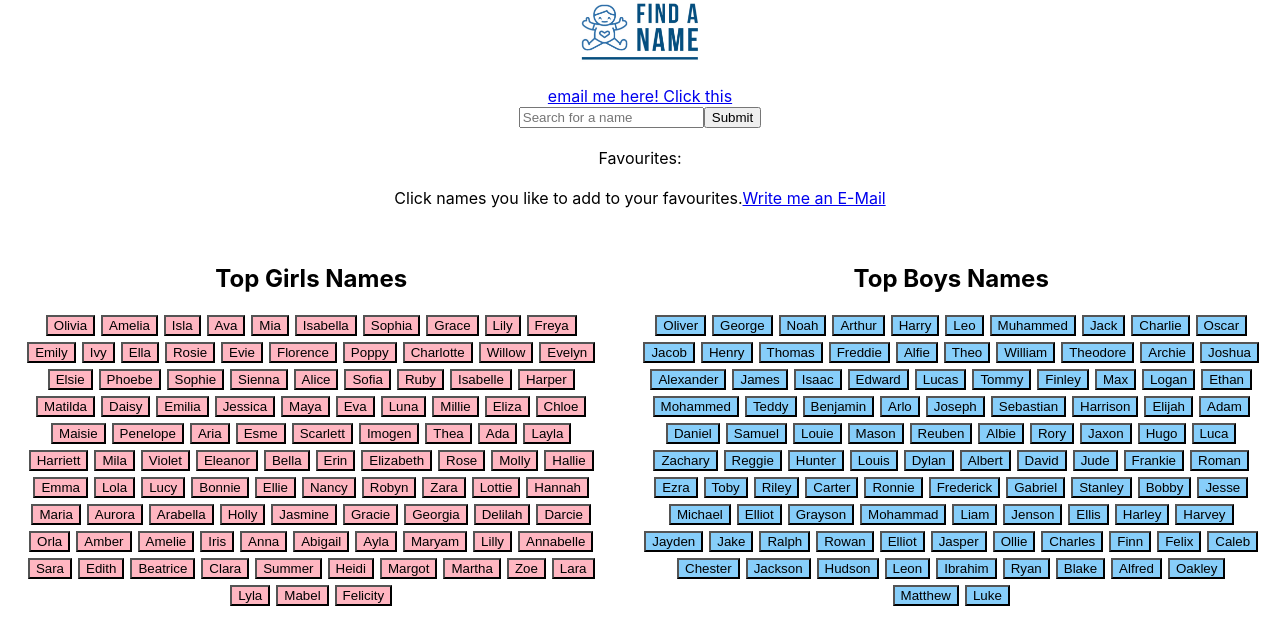
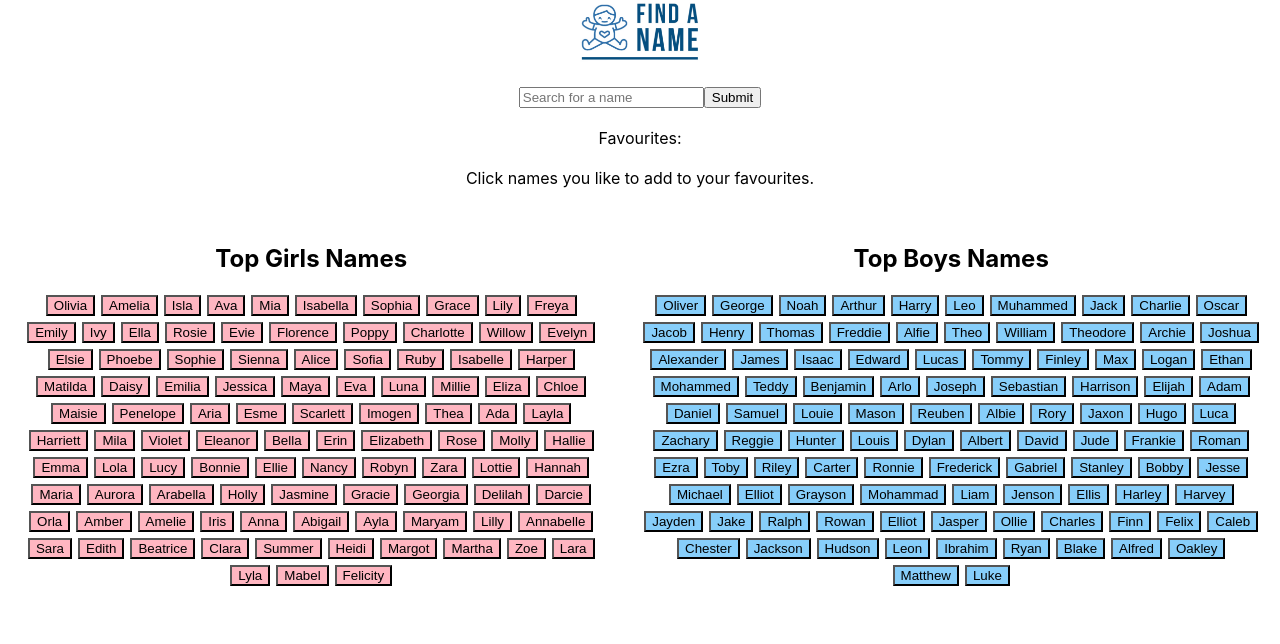
Before and after one commit to nPelvin/findaname, a React (Create React App) app in the folder client/: page / in a window 1280 px wide. Shown: the top 644 px of the page. Built offline with nearby package versions, Linux system fonts and the light colour scheme.

Commit message:
Removed mailto
Removed mailto

```diff
--- a/client/src/pages/Favourites.js
+++ b/client/src/pages/Favourites.js
@@ -59,10 +59,10 @@ function Favourites() {
 			<br />
 			<br />
 			Click names you like to add to your favourites.
-			<ButtonMailto
+			{/* <ButtonMailto
 				label="Write me an E-Mail"
 				mailto="mailto:no-reply@example.com"
-			/>
+			/> */}
 		</div>
 	);
 }
--- a/client/src/pages/Search.js
+++ b/client/src/pages/Search.js
@@ -9,9 +9,9 @@ const Search = () => {
 		setSearchInput(event.target.value);
 	}
 	return (
-		<div><a href="mailto:me@me.com">email me here! Click this</a>
+		<div>
 			<form>
-				{/* <label htmlFor="babyName">Search for a name:</label> */}
+				{/* this should be replaced perhaps with screen reader only <label htmlFor="babyName">Search for a name:</label> */}
 				<div className="search-row">
 					<input
 						value={searchInput}
```
